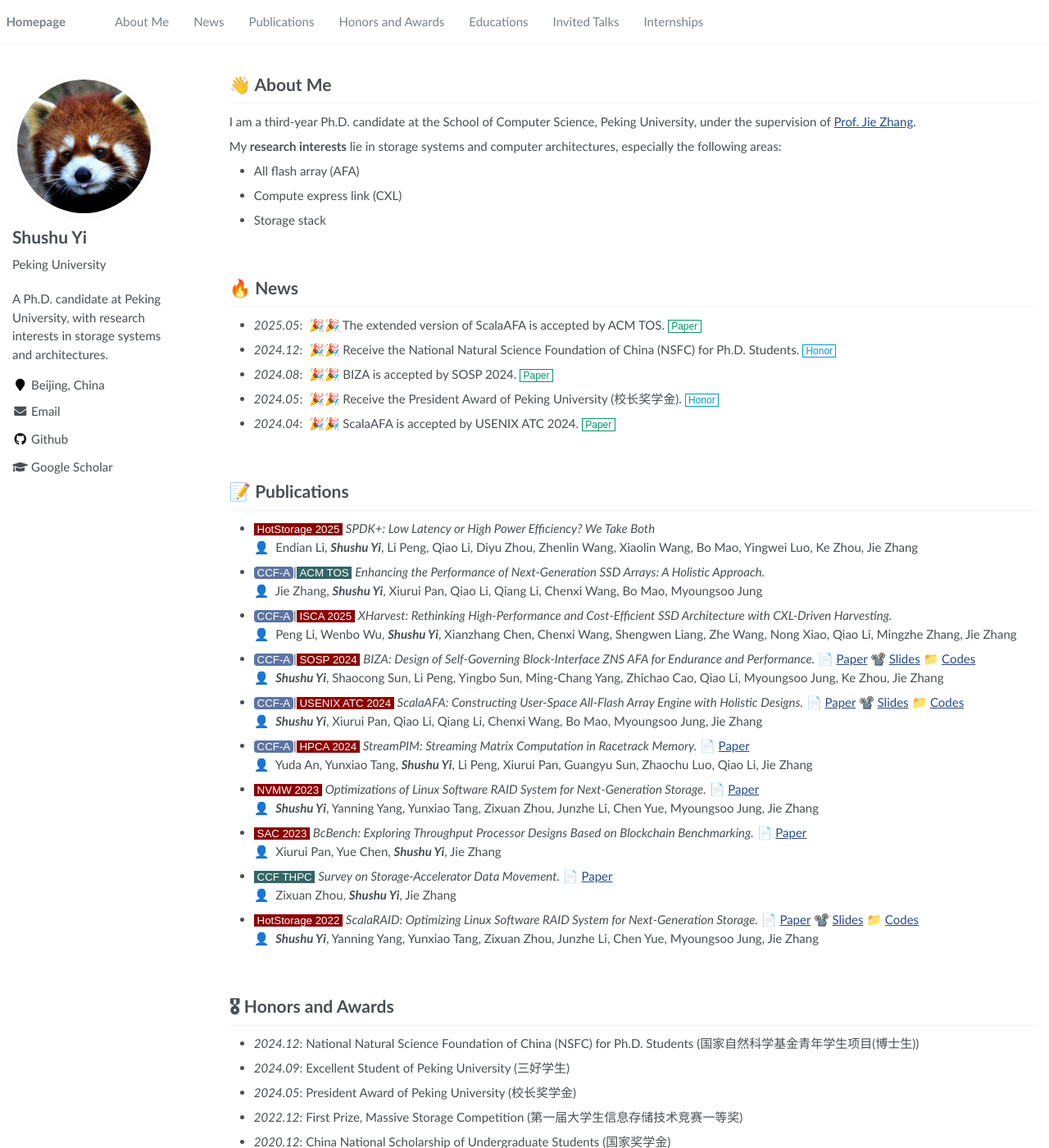
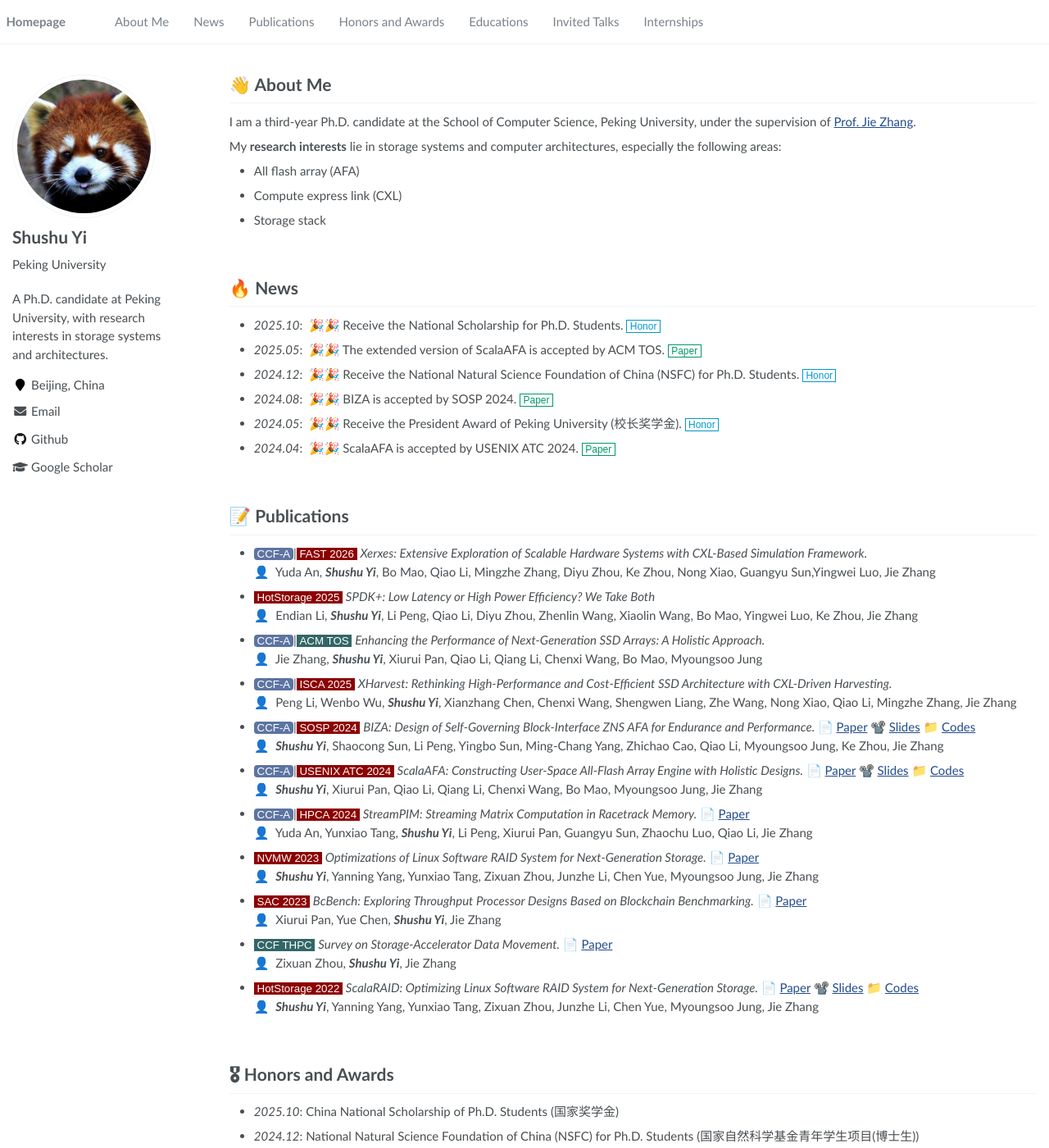
Before and after one commit to FirnYi/firnyi.github.io, a Jekyll site: the page built from _pages/about.md, in a window 1280 px wide and 1400 px high. Shown: the whole window at 82% size. Built offline with Jekyll 4.4.1, drawn with Linux system fonts in a browser that asks for light colours.

Commit message:
add fast26

```diff
--- a/_pages/about.md
+++ b/_pages/about.md
@@ -22,6 +22,7 @@ My **research interests** lie in storage systems and computer architectures, esp
 <br/>
 
 # 🔥 News
+- *2025.10*: &nbsp;🎉🎉 Receive the National Scholarship for Ph.D. Students. <font class="news-tag-honor">&nbsp;Honor&nbsp;</font>
 - *2025.05*: &nbsp;🎉🎉 The extended version of ScalaAFA is accepted by ACM TOS. <font class="news-tag-paper">&nbsp;Paper&nbsp;</font>
 - *2024.12*: &nbsp;🎉🎉 Receive the National Natural Science Foundation of China (NSFC) for Ph.D. Students. <font class="news-tag-honor">&nbsp;Honor&nbsp;</font>
 - *2024.08*: &nbsp;🎉🎉 BIZA is accepted by SOSP 2024. <font class="news-tag-paper">&nbsp;Paper&nbsp;</font>
@@ -31,6 +32,8 @@ My **research interests** lie in storage systems and computer architectures, esp
 <br/>
 
 # 📝 Publications
+- <div><font class="ccf-a">&nbsp;CCF-A&nbsp;</font>|<font class="publication-tag-conf">&nbsp;FAST 2026&nbsp;</font>&nbsp;<i>Xerxes: Extensive Exploration of Scalable Hardware Systems with CXL-Based Simulation Framework.</i></div>
+👤&nbsp; Yuda An, ***Shushu Yi***, Bo Mao, Qiao Li, Mingzhe Zhang, Diyu Zhou, Ke Zhou, Nong Xiao, Guangyu Sun,Yingwei Luo, Jie Zhang
 - <div><font class="publication-tag-conf">&nbsp;HotStorage 2025&nbsp;</font>&nbsp;<i>SPDK+: Low Latency or High Power Efficiency? We Take Both</i></div>
 👤&nbsp; Endian Li, ***Shushu Yi***, Li Peng, Qiao Li, Diyu Zhou, Zhenlin Wang, Xiaolin Wang, Bo Mao, Yingwei Luo, Ke Zhou, Jie Zhang
 <br/>
@@ -64,6 +67,7 @@ My **research interests** lie in storage systems and computer architectures, esp
 <br/>
 
 # 🎖 Honors and Awards
+- *2025.10*: China National Scholarship of Ph.D. Students (国家奖学金)
 - *2024.12*: National Natural Science Foundation of China (NSFC) for Ph.D. Students (国家自然科学基金青年学生项目(博士生))
 - *2024.09*: Excellent Student of Peking University (三好学生)
 - *2024.05*: President Award of Peking University (校长奖学金)
```
